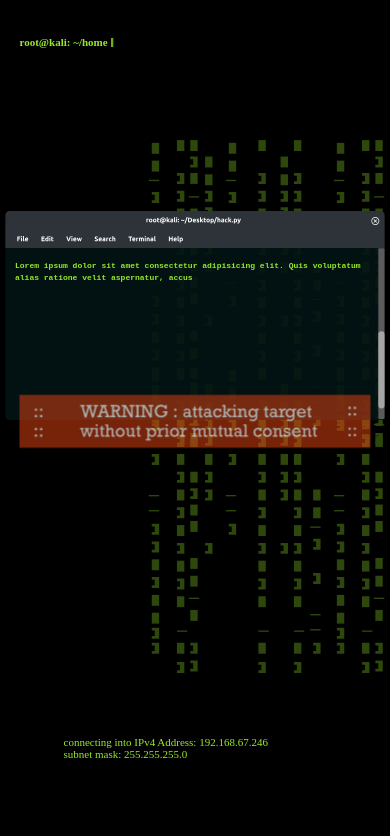
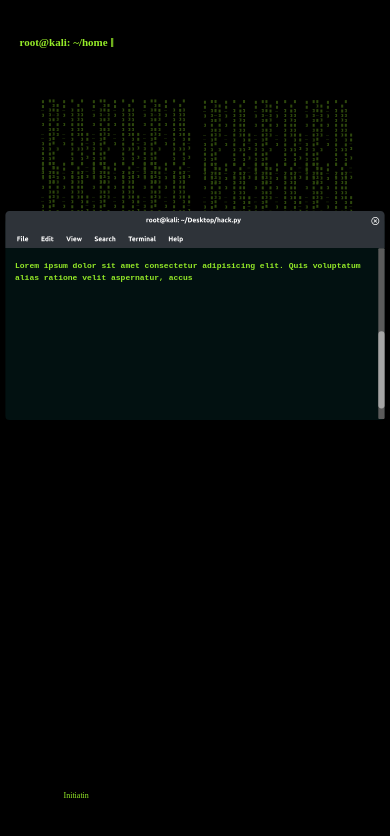
Before and after one commit to nishanthG/terminal.portfolio, a React (Create React App) app: page / in a window 390 px wide. Shown: the top 836 px of the page. Built offline with nearby package versions, Linux system fonts and the light colour scheme.

Commit message:
server response text

```diff
--- a/src/App.css
+++ b/src/App.css
@@ -37,7 +37,7 @@
   }
 }
 
-*{
+* {
   margin: 0;
   padding: 0;
   box-sizing: border-box;
--- a/src/css/splash.css
+++ b/src/css/splash.css
@@ -1,7 +1,12 @@
+.splash-page {
+  background-color: black;
+  height: 100vh;
+  width: 100vw;
+}
+
 .nav-bar {
   display: flex;
   flex-direction: column;
-  width: 100vw;
   height: 10vh;
   justify-content: space-around;
   align-items: flex-start;
@@ -35,7 +40,7 @@
   height: 90vh;
   background-image: url("../assets/matrix-bg.svg");
   background-color: #000000;
-  background-size: cover;
+  background-size: contain;
   background-repeat: no-repeat;
   display: grid;
   grid-template-columns: repeat(14, 1fr);
@@ -78,11 +83,18 @@
     color: #95eb28;
     font-size: 8px;
   }
+
+  .info .text-initiate, .info .text-ipv4 {
+    font-size: 11px;
+  }
 }
 
 @media screen and (max-width: 450px) {
-  .cd, .info .text {
+  .cd {
     font-size: 11px;
+  }
+  .info .text-initiate, .info .text-ipv4 {
+    font-size: 8px;
   }
 
   .terminal-text {
@@ -109,16 +121,23 @@
 
 .info {
   display: flex;
-  width: 100%;
+  width: 100vw;
   justify-content: space-around;
+  align-content:center;
+  flex-direction: column;
   position: fixed;
-  bottom: 10%;
+  bottom: 5%;
+  background-color: black;
+  color: #95eb28;
 }
 
-.info .text{
+.info .text-initiate, .info .text-ipv4 {
+  align-self:center;
   color: #95eb28;
+  /* padding: 10px 0; */
   font-family: Rockwell;
   text-align: left;
+  line-height: 150%;
   width: 70%;
 }
 
--- a/src/html/Splash.jsx
+++ b/src/html/Splash.jsx
@@ -25,8 +25,6 @@ class Splash extends React.Component {
               <img src={warning} alt="warning" className="alert" />
             </div>
             <div className="info">
-              <p className="text">connecting into IPv4 Address: 192.168.67.246 <br/>
-              subnet mask: 255.255.255.0</p>
             </div>
           </section>
         </div>
--- /dev/null
+++ b/src/js/create.js
@@ -0,0 +1,9 @@
+export function create(element, classname, id){
+    var p_tag = document.createElement(element);
+    var p_text = document.createTextNode("");
+    p_tag.appendChild(p_text);
+    p_tag.classList.add(id);
+
+    var created_element = document.querySelector(classname);
+    created_element.appendChild(p_tag);
+}
--- a/src/js/splash.js
+++ b/src/js/splash.js
@@ -1,26 +1,44 @@
-var terminal_text =
-  "Lorem ipsum dolor sit amet consectetur adipisicing elit. Quis voluptatum alias ratione velit aspernatur, accusantium iste recusandae praesentium ad, qui ipsam debitis fugiat est sunt distinctio voluptatem officia repellendus ipsa.";
-
-function typeWriter(text, element, speed) {
-  let index = -1;
-
-  (function go() {
-    if (++index < text.length) {
-      element.innerHTML = element.innerHTML + text.charAt(index);
-      setTimeout(go, speed);
-    }
-  })();
-}
+import { typeWriter } from "./typewriter.js";
+import { create } from "./create.js";
 
 var warning = {
   enable: function () {
     var element = document.querySelector(".warning .alert");
-
     element.style.setProperty("display", "block");
+  },
+  disable: function () {
+    var element = document.querySelector(".warning .alert");
+    element.style.setProperty("display", "none");
   },
 };
 
+function initiate() {
+  create("p", ".info", "text-initiate");
+
+  typeWriter(
+    "Initiating connection: SUCCESS.",
+    document.querySelector(".info .text-initiate"),
+    60
+  );
+}
+
+function message() {
+  create("p", ".info", "text-ipv4");
+
+  typeWriter(
+    "connecting to IPv4 Address: 192.168.67.246: DONE.",
+    document.querySelector(".info .text-ipv4"),
+    50
+  );
+}
+
 export function type() {
+  var terminal_text =
+    "Lorem ipsum dolor sit amet consectetur adipisicing elit. Quis voluptatum alias ratione velit aspernatur, accusantium iste recusandae praesentium ad, qui ipsam debitis fugiat est sunt distinctio voluptatem officia repellendus ipsa.";
+
   typeWriter(terminal_text, document.querySelector(".terminal-text p"), 50);
-  setTimeout(warning.enable, 5000);
+
+  setTimeout(initiate, 5000);
+  setTimeout(message, 8000);
+  setTimeout(warning.enable, 12000);
 }
--- /dev/null
+++ b/src/js/typewriter.js
@@ -0,0 +1,10 @@
+export function typeWriter(text, element, speed) {
+  let index = -1;
+
+  (function go() {
+    if (++index < text.length) {
+      element.innerHTML = element.innerHTML + text.charAt(index);
+      setTimeout(go, speed);
+    }
+  })();
+}
```
Also changed, not shown: src/index.css (line endings or trailing spaces).
